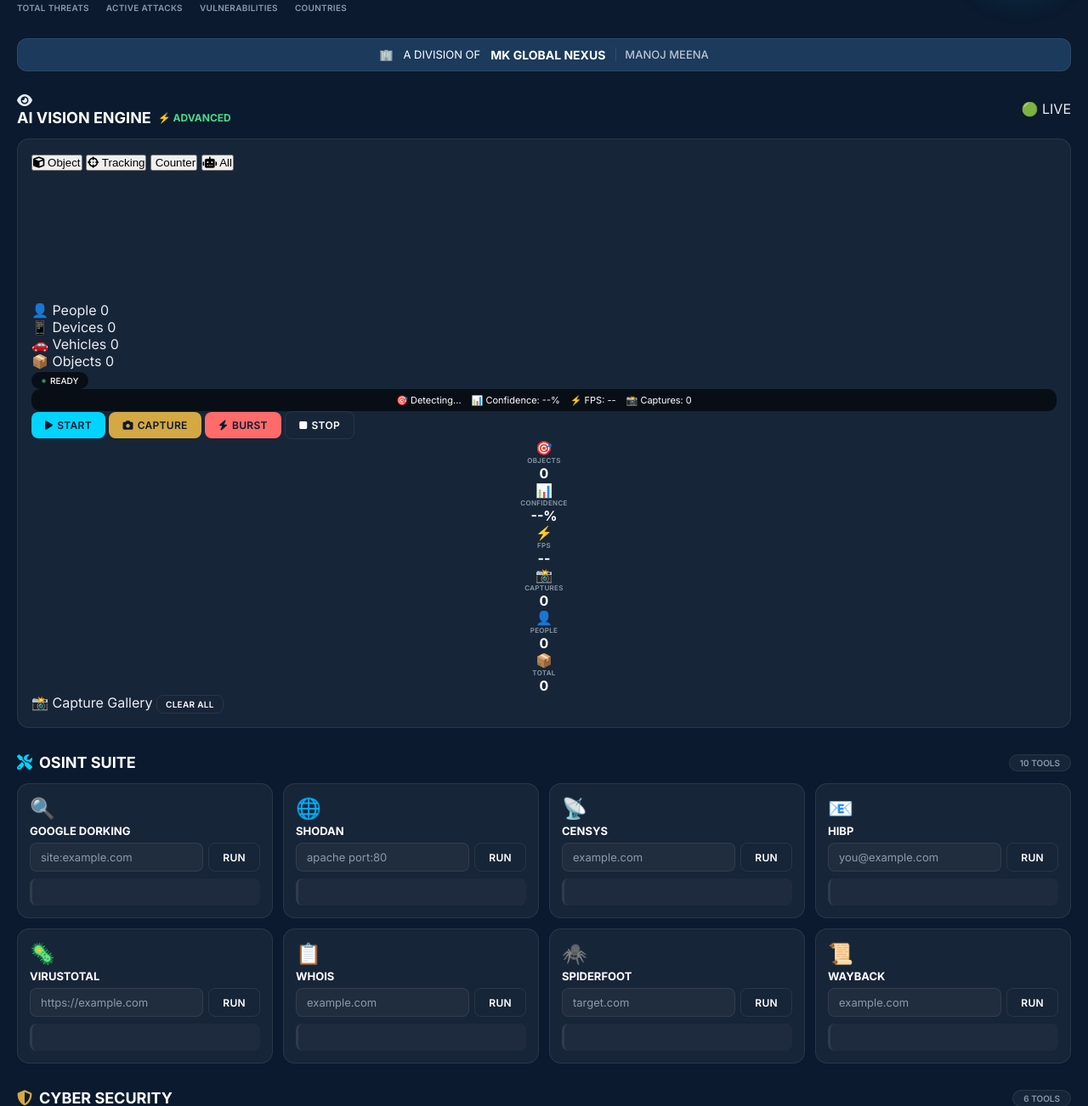
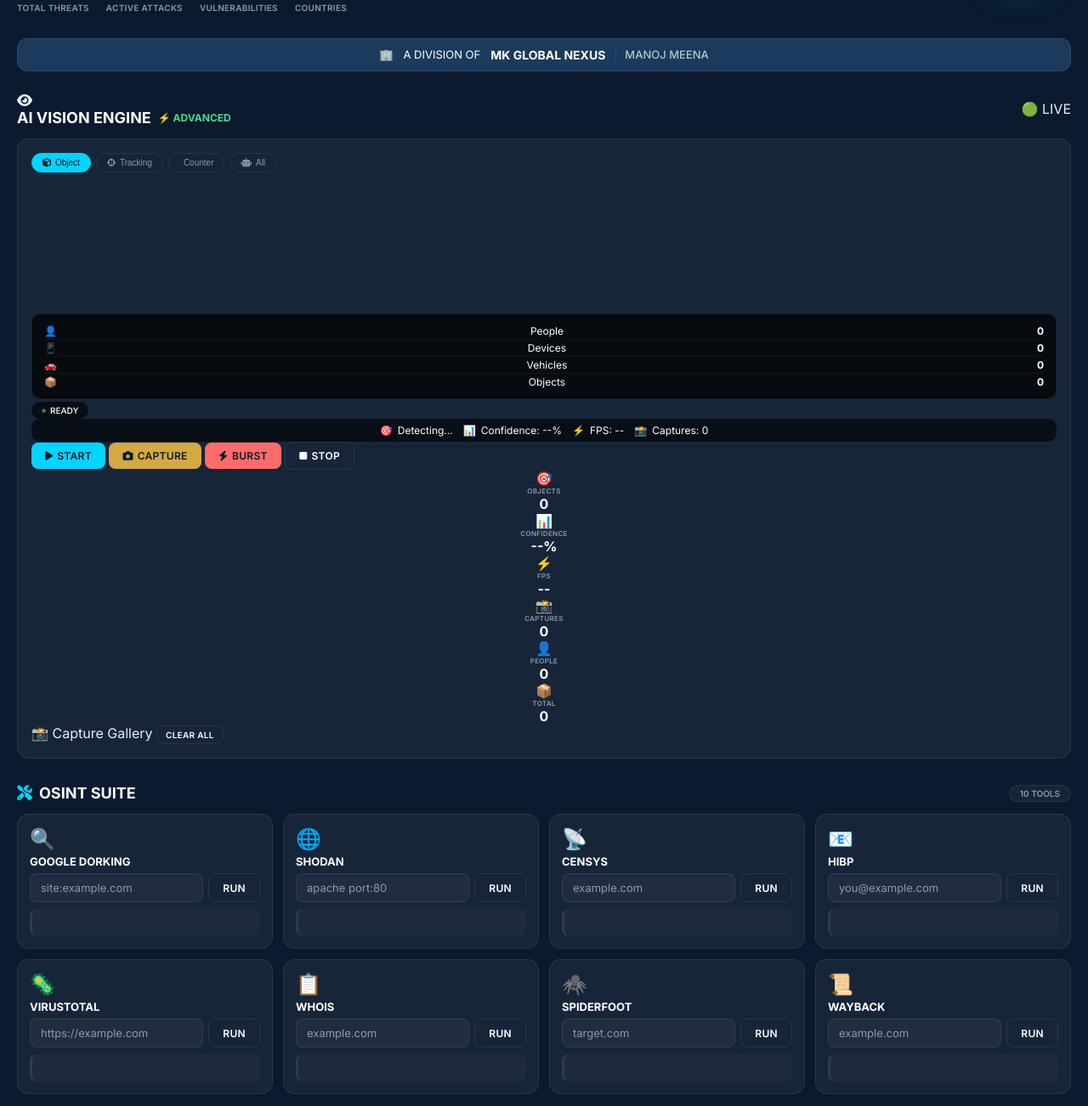
Before and after one commit to mklover07/MKCYBERHUB, a Flask app: page / in a window 1280 px wide. Shown: the part 277-1579 px from the top of the page at 85% size. Run offline with Flask 3, Linux system fonts and the light colour scheme; a map, chart or similar area stays blank.

Commit message:
Update style.css

```diff
--- a/static/css/style.css
+++ b/static/css/style.css
@@ -1157,3 +1157,144 @@ body.light-mode .footer-social a:hover {
     .dashboard { grid-template-columns: 1fr 1fr; }
     .controls .btn { font-size: 9px; padding: 4px 8px; }
 }
+/* ===== NEW FEATURES STYLES ===== */
+
+/* Vision Modes */
+.vision-modes {
+    display: flex;
+    gap: 6px;
+    flex-wrap: wrap;
+    margin-bottom: 12px;
+}
+.vision-modes .mode {
+    padding: 5px 12px;
+    border: 1px solid var(--border);
+    border-radius: 16px;
+    background: transparent;
+    color: var(--text-muted);
+    font-size: 10px;
+    font-weight: 500;
+    cursor: pointer;
+    transition: all 0.3s;
+    display: flex;
+    align-items: center;
+    gap: 5px;
+}
+.vision-modes .mode:hover {
+    border-color: var(--secondary);
+    color: #fff;
+}
+.vision-modes .mode.active {
+    background: var(--secondary);
+    color: #0B1A2E;
+    border-color: var(--secondary);
+}
+body.light-mode .vision-modes .mode.active {
+    color: #fff;
+    background: var(--primary);
+}
+
+/* Counter Overlay */
+.counter-overlay {
+    background: rgba(0,0,0,0.7);
+    backdrop-filter: blur(8px);
+    padding: 10px 14px;
+    border-radius: 10px;
+    border: 1px solid var(--border);
+}
+.counter-item {
+    display: flex;
+    justify-content: space-between;
+    padding: 2px 0;
+    color: #fff;
+    font-size: 12px;
+    border-bottom: 1px solid rgba(255,255,255,0.05);
+}
+.counter-item:last-child {
+    border-bottom: none;
+}
+.counter-item span:last-child {
+    font-weight: 700;
+}
+
+/* Burst Animation */
+@keyframes burst-pulse {
+    0%, 100% { transform: scale(1); }
+    50% { transform: scale(1.05); box-shadow: 0 0 20px rgba(255,107,107,0.4); }
+}
+
+/* Gallery */
+.gallery-grid {
+    display: grid;
+    grid-template-columns: repeat(auto-fill, minmax(80px, 1fr));
+    gap: 8px;
+    max-height: 160px;
+    overflow-y: auto;
+}
+.gallery-grid img {
+    width: 100%;
+    height: 70px;
+    object-fit: cover;
+    border-radius: 6px;
+    border: 2px solid var(--border);
+    cursor: pointer;
+    transition: all 0.3s;
+}
+.gallery-grid img:hover {
+    border-color: var(--secondary);
+    transform: scale(1.05);
+}
+.gallery-grid::-webkit-scrollbar {
+    width: 4px;
+}
+.gallery-grid::-webkit-scrollbar-thumb {
+    background: var(--secondary);
+    border-radius: 10px;
+}
+
+/* Detection Info - Add capture count */
+.detection-info {
+    display: flex;
+    flex-wrap: wrap;
+    gap: 12px;
+    justify-content: center;
+}
+.detection-item {
+    display: flex;
+    align-items: center;
+    gap: 6px;
+    font-size: 12px;
+    color: #fff;
+}
+
+/* Scan Time */
+.scan-detail {
+    font-size: 13px;
+    padding: 4px 0;
+    border-bottom: 1px solid var(--border);
+}
+.scan-detail strong {
+    color: var(--secondary);
+}
+
+/* Responsive */
+@media (max-width: 768px) {
+    .counter-overlay {
+        top: auto;
+        bottom: 70px;
+        right: 10px;
+        transform: none;
+        padding: 6px 10px;
+        min-width: 70px;
+    }
+    .counter-item {
+        font-size: 10px;
+        padding: 1px 0;
+    }
+    .gallery-grid {
+        grid-template-columns: repeat(auto-fill, minmax(60px, 1fr));
+    }
+    .gallery-grid img {
+        height: 50px;
+    }
+}
```
